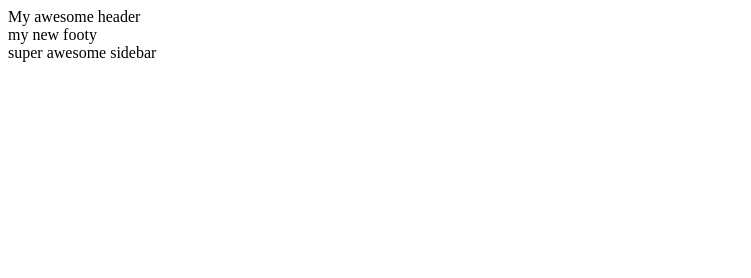
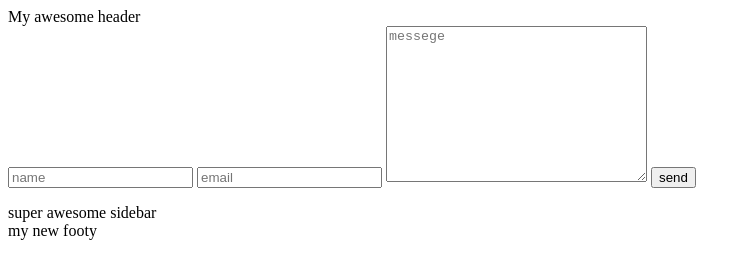
Before and after one commit to NorthernAnvil/git-test, a plain HTML site: page index.html in a window 1280 px wide. Shown: the whole page, without its empty margins (0-751 px from the left). Drawn offline with Linux system fonts and the light colour scheme.

Commit message:
contact form done

```diff
--- a/index.html
+++ b/index.html
@@ -7,7 +7,18 @@
 </head>
 <body>
     <header>My awesome header</header>
+    <main>
+        <form action="">
+            <input type="text" name="name" placeholder="name">
+            <input type="email" name="email" placeholder="email">
+            <textarea name="" id="" cols="30" rows="10" placeholder="messege"></textarea>
+            <button>send</button>
+        </form>
+    </main>
+
+    <aside>super awesome sidebar</aside>
+
     <footer>my new footy</footer>
-    <aside>super awesome sidebar</aside>
+
 </body>
 </html>
```
